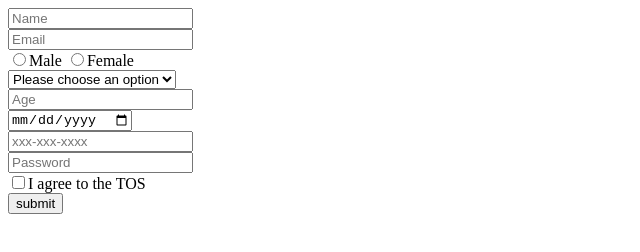
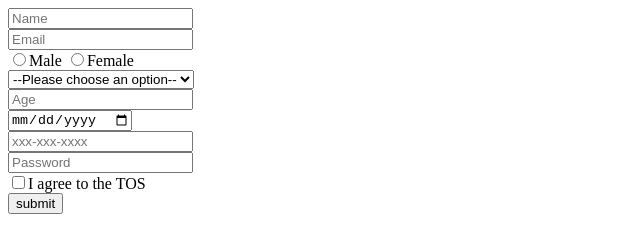
Before and after one commit to acciojob/signup-form-car-ritikasatpute, a website: page main.html in a window 1280 px wide. Shown: the full height of the page, 0-640 px from the left. Drawn offline with Linux system fonts and the light colour scheme.

Commit message:
created a submission

```diff
--- a/main.html
+++ b/main.html
@@ -23,8 +23,8 @@
 	<input  name="gender" type="radio" required id="gender_f" placeholder="-">Female</input>
 	<br>
 	<label for="cars"></label>
-	<select required id="cars">
-		<option>Please choose an option</option>
+	<select required id="cars" placeholder="--Please choose an option--">
+		<option>--Please choose an option--</option>
 		<option>bmw</option>
 		<option>audi</option>
 		<option>ferrari</option>
```
